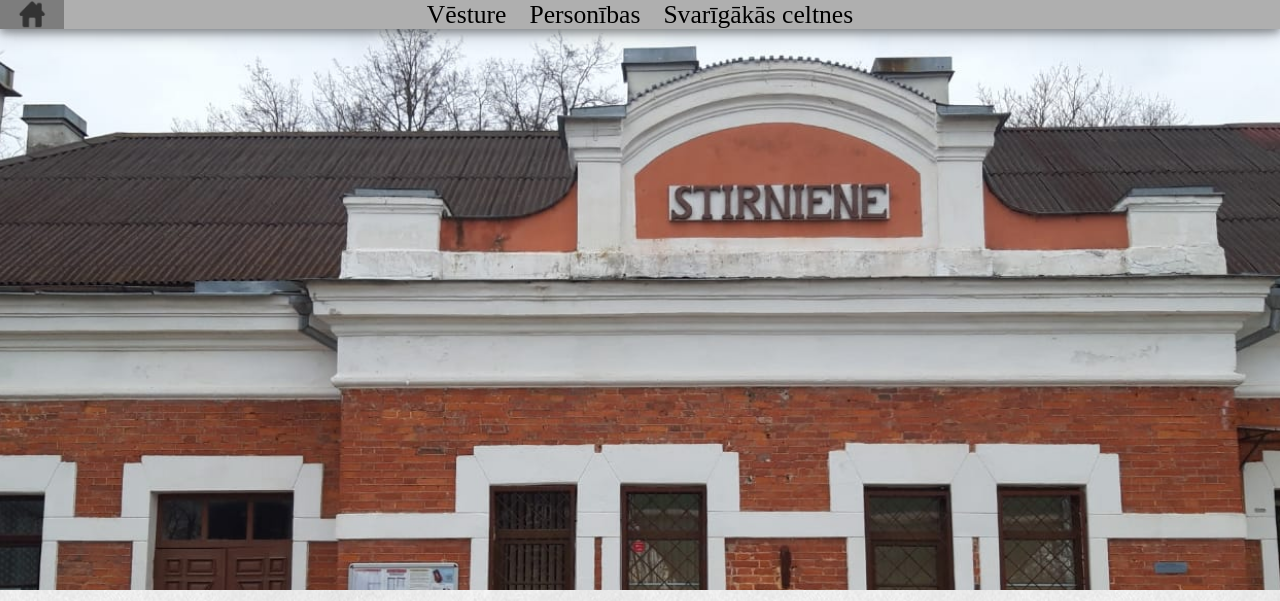
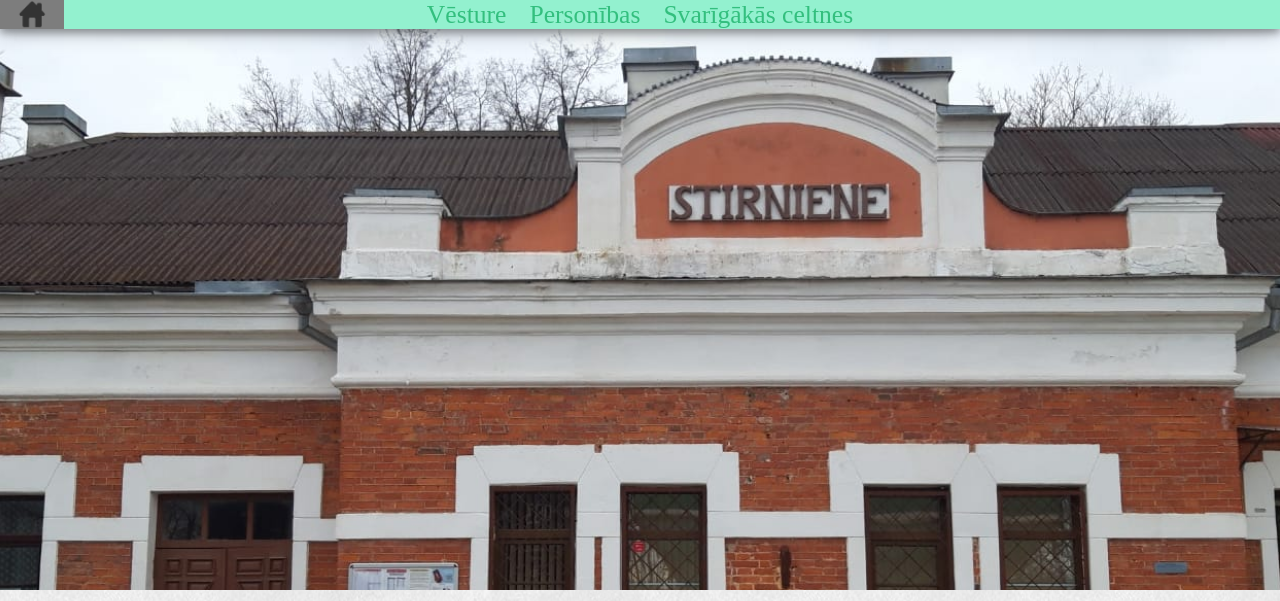
Before and after one commit to DanielsZeps/stirnienesvesture, a plain HTML site: page index.html in a window 1280 px wide. Shown: the top 601 px of the page. Drawn offline with Linux system fonts and the light colour scheme.

Commit message:
Update navigation.css

```diff
--- a/styles/navigation.css
+++ b/styles/navigation.css
@@ -4,11 +4,12 @@ body {
   background-size: cover, auto;
   background-repeat: no-repeat;
   margin: 0px;
+  color: #33BF7E;
 }
 #navigation {
   position: fixed;
   width: 100%;
-  background-color: #AFAFAF;
+  background-color: #93F1CF;
   z-index: 20000;
   box-shadow: 0 4px 8px 0 rgba(0, 0, 0, 0.35), 0 6px 20px 0 rgba(0, 0, 0, 0.19);
 }
```
